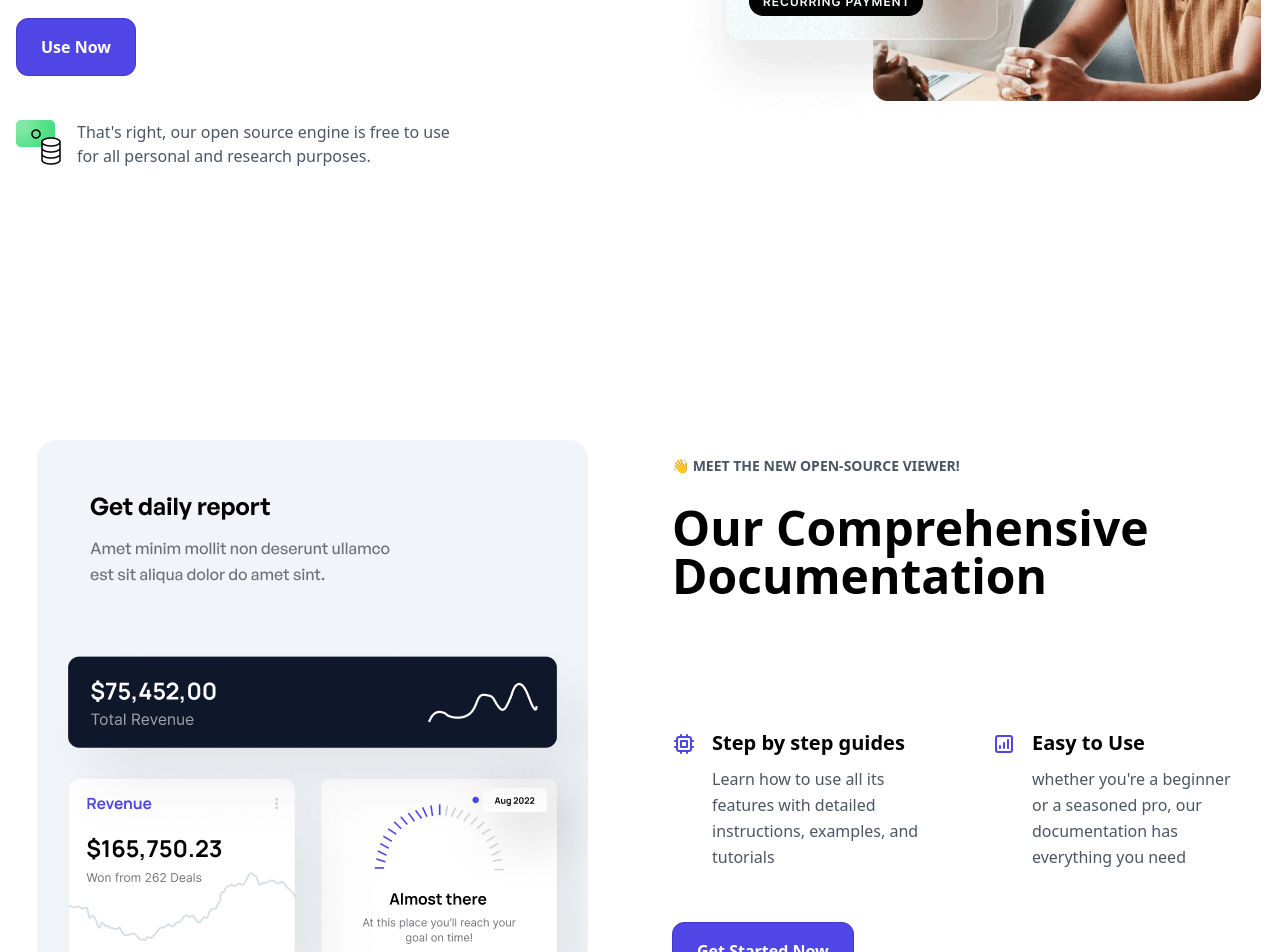
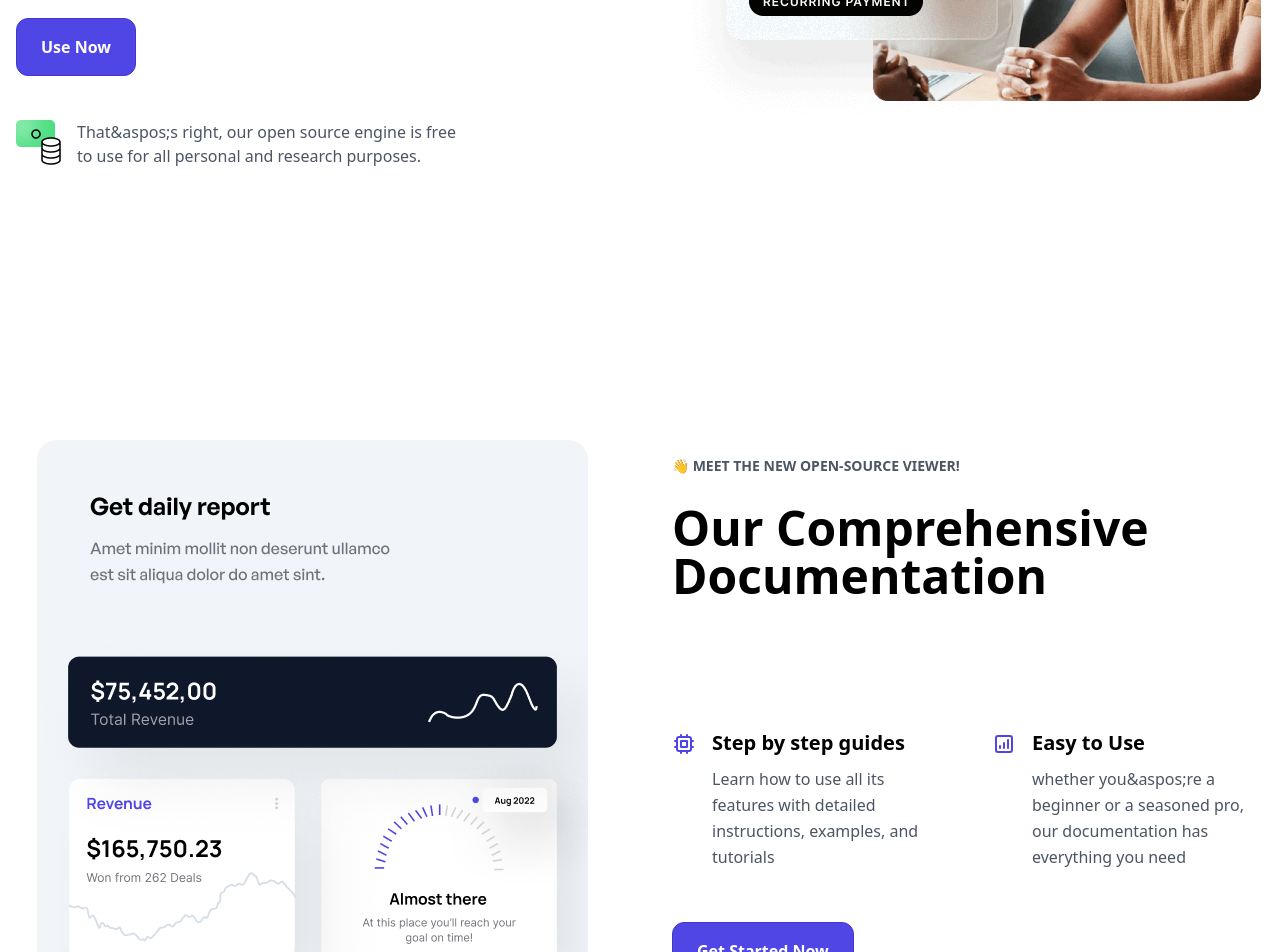
Before and after one commit to Asilbec/vti-landing-page, a Next.js app: page / in a window 1280 px wide. Shown: the part 2460-3412 px from the top of the page. Built offline with nearby package versions, Linux system fonts and the light colour scheme.

Commit message:
made vercel fixes

```diff
--- a/src/components/Faq.tsx
+++ b/src/components/Faq.tsx
@@ -27,7 +27,7 @@ export default function Teams() {
                         </div>
                         <div className="w-full md:w-1/2 p-4">
                             <div className="p-6 border border-gray-200 rounded-2xl shadow-10xl">
-                                <h3 className="mb-4 text-lg font-semibold leading-normal">4. I'm having trouble figuring everything out. Where can I learn to use everything?</h3>
+                                <h3 className="mb-4 text-lg font-semibold leading-normal">4. I&aspos;m having trouble figuring everything out. Where can I learn to use everything?</h3>
                                 <p className="font-sans text-gray-600 leading-relaxed">Check out our documentation. Everything from how to install to customizing your own code can be found there.</p>
                             </div>
                         </div>
--- a/src/components/Feature.tsx
+++ b/src/components/Feature.tsx
@@ -47,7 +47,7 @@ export default function Feature() {
                                                     Easy to Use
                                                 </h3>
                                                 <p className="text-gray-600 font-medium leading-relaxed">
-                                                    whether you're a beginner or a seasoned pro, our documentation has everything you need
+                                                    whether you&aspos;re a beginner or a seasoned pro, our documentation has everything you need
                                                 </p>
                                             </div>
                                         </div>
--- a/src/components/FeatureTwo.tsx
+++ b/src/components/FeatureTwo.tsx
@@ -22,7 +22,7 @@ export default function FeatureTwo() {
                             </div>
                             <div className="flex-1 p-2">
                                 <p className="text-gray-600 font-medium md:max-w-sm">
-                                    That's right, our open source engine is free to use for all personal and research purposes.
+                                    That&aspos;s right, our open source engine is free to use for all personal and research purposes.
                                 </p>
                             </div>
                         </div>
```
